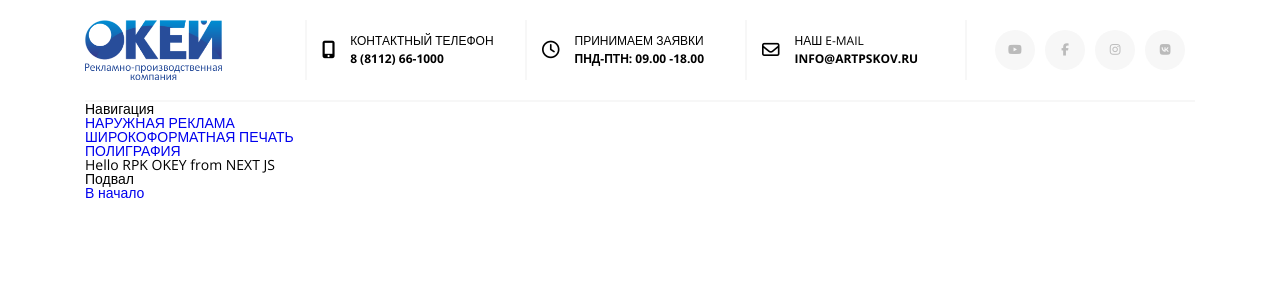
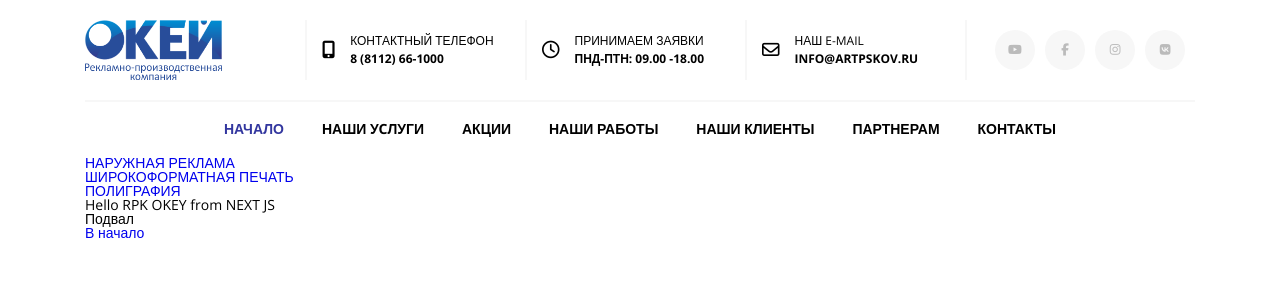
Before and after one commit to Propulsive60r/RPKOKEYNEXTJS, a Next.js app: page / in a window 1280 px wide. Shown: the top 300 px of the page. Built offline with nearby package versions, Linux system fonts and the light colour scheme.

Commit message:
add menu

```diff
--- a/components/MainLayout.js
+++ b/components/MainLayout.js
@@ -1,7 +1,8 @@
 import Link from 'next/link';
 import Head from "next/head";
-import Services from "./services";
+import Services from "./services/services";
 import Header from "./header/Header";
+import Menu from "./menu/Menu";
 
 
 export function MainLayout({children, title = 'РПК ОКЕЙ'}) {
@@ -13,9 +14,7 @@ export function MainLayout({children, title = 'РПК ОКЕЙ'}) {
             </Head>
             <nav className="container">
                 <Header/>
-                <p>
-                    Навигация
-                </p>
+                <Menu/>
             </nav>
             <main className="container">
                 <Services/>
--- a/components/header/Header.module.scss
+++ b/components/header/Header.module.scss
@@ -1,10 +1,10 @@
 // Переменные для блока
-$cz:1110px;
-$colorgray:#f7f7f7;
-$colorgray2:hsl(0, 0%, 92%);
-$colorgray3:hsl(0, 0%, 94%);
-$colorbrend:#33379f;
-$up:15px;
+$cz: 1110px;
+$colorgray: #f7f7f7;
+$colorgray2: hsl(0, 0%, 92%);
+$colorgray3: hsl(0, 0%, 94%);
+$colorbrend: #33379f;
+$up: 15px;
 
 .header {
   display: flex;
@@ -15,12 +15,11 @@ $up:15px;
   flex-wrap: wrap;
 }
 
-.tplheader, .headerInnerSmm, .headerInnerUp {
+.headerInnerSmm, .headerInnerUp {
   border-left: 2px solid $colorgray;
   height: 60px;
   padding-left: 15px;
 }
-
 
 .headerInner {
   width: 220px;
--- /dev/null
+++ b/components/menu/Menu.js
@@ -0,0 +1,17 @@
+import s from './Menu.module.scss'
+
+export default function Menu() {
+    return (
+        <>
+            <div className={s.menu}>
+                <a href="#">Начало</a>
+                <a href="#">Наши уcлуги</a>
+                <a href="#">Акции</a>
+                <a href="#">Наши работы</a>
+                <a href="#">Наши клиенты</a>
+                <a href="#">Партнерам</a>
+                <a href="#">Контакты</a>
+            </div>
+        </>
+    )
+}
--- /dev/null
+++ b/components/menu/Menu.module.scss
@@ -0,0 +1,23 @@
+.menu {
+  display: flex;
+  justify-content: space-around;
+  margin: 20px 0;
+  padding: 0 120px;
+  flex-wrap: wrap;
+}
+
+.menu a {
+  font-weight: 700;
+  text-decoration: none;
+  text-transform: uppercase;
+  transition: color 0.1s linear;
+  color: #000;
+}
+
+.menu a:first-child {
+  color: #33379f;
+}
+
+.menu a:hover {
+  color: #33379f;
+}
--- a/pages/_app.js
+++ b/pages/_app.js
@@ -1,5 +1,6 @@
 import '../styles/main.scss'
 import '../styles/nullstyle.scss'
+
 export default function MyApp({Component, pageProps}) {
     return (
         <>
--- a/styles/main.scss
+++ b/styles/main.scss
@@ -1,6 +1,5 @@
 // Переменные для блока
 $cz:1110px;
-
 
 body {
   font-family: 'Open Sans', sans-serif;
```
Also changed, not shown: components/header/Header.js (+5 -3 lines), components/services/services.js (renamed from components/services.js).
